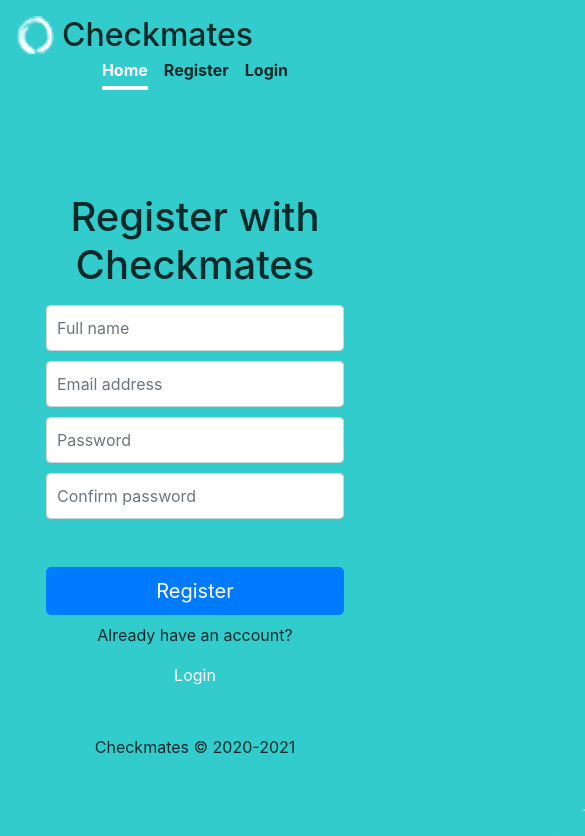
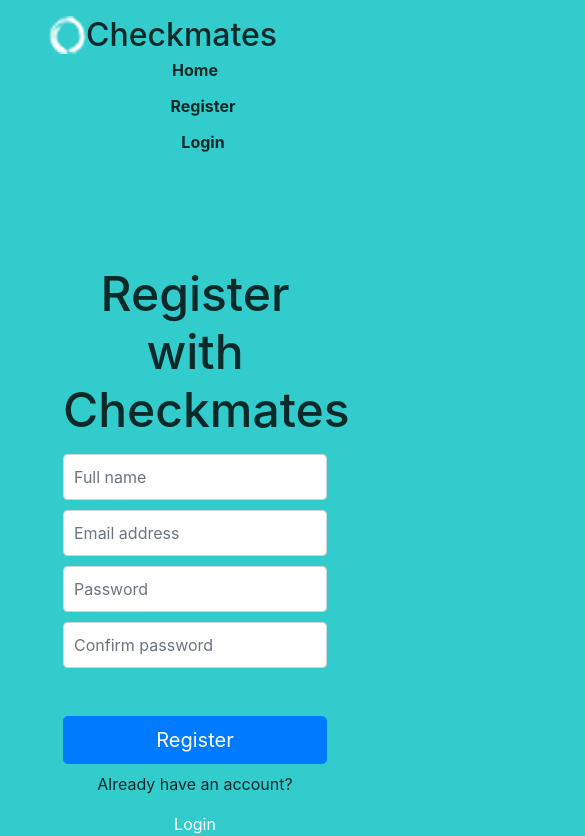
Before and after one commit to cianharry/checkmates, a React (Create React App) app in the folder cm-client/: page /register in a window 390 px wide. Shown: the top 836 px of the page, 585 px wide, since content can reach past the window. Built offline with nearby package versions, Linux system fonts and the light colour scheme; no server answers.

Commit message:
Created dashboard component and implented initial state check to ensutre profile is present for dashboard users. Tested with Reux Dev Tools, working as expected.

```diff
--- a/cm-client/package.json
+++ b/cm-client/package.json
@@ -7,8 +7,10 @@
     "@testing-library/react": "^11.1.0",
     "@testing-library/user-event": "^12.1.10",
     "axios": "^0.21.1",
+    "bootstrap": "^4.6.0",
     "moment": "^2.29.1",
     "react": "^17.0.2",
+    "react-bootstrap": "^1.5.2",
     "react-dom": "^17.0.2",
     "react-moment": "^1.1.1",
     "react-redux": "^7.2.3",
--- a/cm-client/public/index.html
+++ b/cm-client/public/index.html
@@ -13,6 +13,9 @@
 
     <link rel="manifest" href="%PUBLIC_URL%/manifest.json" />
 
+    <script src="https://kit.fontawesome.com/4f0a95a4ab.js" crossorigin="anonymous"></script>
+
+
     <title>Welcome to Checkm8s</title>
   </head>
   <body>
--- a/cm-client/src/App.css
+++ b/cm-client/src/App.css
@@ -142,7 +142,77 @@ input[type='text'] {
 }
 
 .symbol img {
-  position: absolute;
-  margin: 0 auto;
   z-index: 0;
+  text-align: center;
 }
+
+/* Mobile Styles */
+@media (max-width: 700px) {
+  .container {
+    margin-top: 8rem;
+  }
+
+  .symbol img {
+    display: none;
+  }
+
+  .hide-sm {
+    display: none;
+  }
+
+  /* Navbar */
+  .nav {
+    display: block;
+    text-align: center;
+  }
+
+  .navbar ul {
+    text-align: center;
+    justify-content: center;
+  }
+
+  .navbar h2 {
+    margin-bottom: 1rem;
+  }
+}
+
+/*
+ * -------- Move to DASHBOARD.css -----------
+ */
+.mainheading {
+  color: #0a2929;
+}
+.test {
+  background-color: #0a2929;
+}
+
+/* Utilities */
+.container {
+  max-width: 1600px;
+  margin: auto;
+  overflow: hidden;
+  padding: 0 2rem;
+  margin-bottom: 3rem;
+}
+
+/* Text Styles*/
+.x-large {
+  font-size: 4rem;
+  line-height: 1.2;
+  margin-bottom: 1rem;
+}
+
+.large {
+  font-size: 3rem;
+  line-height: 1.2;
+  margin-bottom: 1rem;
+}
+
+.lead {
+  font-size: 1.5rem;
+  margin-bottom: 1rem;
+}
+
+.text-center {
+  text-align: center;
+}
--- a/cm-client/src/App.js
+++ b/cm-client/src/App.js
@@ -33,8 +33,12 @@ const App = () => {
     <Provider store={store}>
         <Router>
           <Fragment>
+            <div className="test">
+
+            </div>
+            <div className="container">
             <Navbar/>
-            <section className="container">
+            <section className="">
               <Route exact path="/" component={ Home }/>
               <Alert/>
               <Switch>
@@ -46,6 +50,8 @@ const App = () => {
                   <img src={symbol} alt='logo' style={{opacity: '0.5'}}/>
               </div>
             </section>
+            </div>
+
           </Fragment>
         </Router>
     </Provider>
--- a/cm-client/src/actions/auth.js
+++ b/cm-client/src/actions/auth.js
@@ -3,7 +3,7 @@ import { setAlert } from './alerts';
 // importing the Auth token helper
 import setAuthToken from '../helpers/setAuthToken';
 // importing the action type constants
-import { REGISTRATION_SUCCESS, REGISTRATION_FAILURE, USER_PRESENT, AUTH_FAILURE, LOGIN_SUCCESS, LOGIN_FAILURE, LOGOUT } from './types';
+import { REGISTRATION_SUCCESS, REGISTRATION_FAILURE, USER_PRESENT, AUTH_FAILURE, LOGIN_SUCCESS, LOGIN_FAILURE, LOGOUT, CLEAR_USER_PROFILE } from './types';
 
 // CHECK USER AUTH STATUS
 export const userPresent = () => async dispatch => {
@@ -103,5 +103,11 @@ export const login = ( email, password ) => async dispatch => {
 
 // Logout user and clear the user profile
 export const logout = () => dispatch => {
-    dispatch({ type: LOGOUT });
+    dispatch({
+        type: CLEAR_USER_PROFILE
+    });
+    dispatch({
+        type: LOGOUT
+    });
+
 }
--- a/cm-client/src/actions/types.js
+++ b/cm-client/src/actions/types.js
@@ -10,4 +10,5 @@ export const LOGIN_SUCCESS = 'LOGIN_SUCCESS';
 export const LOGIN_FAILURE = 'LOGIN_FAILURE';
 export const LOGOUT = 'LOGOUT';
 export const GET_USER_PROFILE = 'GET_USER_PROFILE';
+export const CLEAR_USER_PROFILE = 'CLEAR_USER_PROFILE';
 export const PROFILE_ERROR = 'PROFILE_ERROR';
--- a/cm-client/src/components/dashboard/Dashboard.js
+++ b/cm-client/src/components/dashboard/Dashboard.js
@@ -1,16 +1,39 @@
-import React, { useEffect } from 'react'
+import React, { Fragment, useEffect } from 'react'
 import PropTypes from 'prop-types'
 import { connect } from 'react-redux'
 import { getCurrentUser } from '../../actions/profile'
+// REFERENCE https://www.educative.io/edpresso/how-to-create-a-loading-spinner-in-react
+import { Spinner } from 'react-bootstrap';
+import { Link } from 'react-router-dom';
+
 // destructuring props
 const Dashboard = ({getCurrentUser, auth, profile}) => {
     useEffect(() => {
         getCurrentUser();
     }, [])
-    return (
-        <div>
-            Dashboard
-        </div>
+    return profile.loading && profile.profile === null ? (
+        <Spinner
+            animation="border"
+            role="status">
+        </Spinner>
+    ) : (
+        <Fragment>
+            <h1 className="mainheading">Dashboard</h1>
+            <p className="lead">
+                <i className="fas fa-user pr-2"></i>
+                Welcome back { auth.user && auth.user.name }
+            </p>
+            { profile.profile !== null ? (
+                <Fragment>Has a profile</Fragment>
+            ) : (
+                <Fragment>
+                    <p>You need to add your profile information before accessing the checkmates dashboard </p>
+                    <Link to='/create-profile' className='btn btn-secondary'>
+                        Create Profile
+                    </Link>
+                </Fragment>
+            )}
+        </Fragment>
     )
 }
 
--- a/cm-client/src/components/layout/Home.js
+++ b/cm-client/src/components/layout/Home.js
@@ -1,7 +1,13 @@
-import { Link } from 'react-router-dom'
+import { Link, Redirect } from 'react-router-dom'
 import React from 'react'
+import { connect } from 'react-redux'
+import PropTypes from 'prop-types'
 
-const Home = () => {
+const Home = (props) => {
+    // redirect if user logged in
+    if(props.isAuth) {
+        return <Redirect to='/dashboard'/>
+    }
     return (
         <div className="text-center">
             <div className="cover-container d-flex h-100 p-3 mx-auto flex-column">
@@ -27,4 +33,12 @@ const Home = () => {
     )
 }
 
-export default Home
+Home.propTypes = {
+    isAuth: PropTypes.bool,
+}
+
+const mapStateToProps = state => ({
+    isAuth: state.auth.isAuthenticated
+})
+
+export default connect(mapStateToProps)(Home)
--- a/cm-client/src/components/layout/Navbar.js
+++ b/cm-client/src/components/layout/Navbar.js
@@ -14,9 +14,22 @@ const Navbar = (props) => {
     // Test_Id:     T033 - LOGOUT
     const userLinks = (
         <nav className="nav nav-masthead justify-content-center">
-            <Link className="nav-link active" to='/dashboard'>Dashboard</Link>
-            <Link className="nav-link" to='/checkins'>Checkins</Link>
-            <Link className="nav-link" onClick={props.logout} to='/logout'>Logout</Link>
+            <Link
+                className="nav-link"
+                to='/dashboard'>
+                    <i className='far fa-user-circle'/> <span className='hide-sm'> Dashboard</span>
+            </Link>
+            <Link
+                className="nav-link"
+                to='/checkins'><i className='fas fa-pencil-alt'/><span className='hide-sm'> Checkins</span>
+            </Link>
+
+            <Link
+                className="nav-link"
+                onClick={props.logout}
+                to='/logout'>
+                    <i className='fas fa-power-off'/><span className='hide-sm'> Logout</span>
+            </Link>
         </nav>
     );
     // setting the links for guest users
@@ -24,7 +37,7 @@ const Navbar = (props) => {
     // Test_Id:     T031
     const guestLinks = (
         <nav className="nav nav-masthead justify-content-center">
-            <Link className="nav-link active" to='/'>Home</Link>
+            <Link className="nav-link" to='/'>Home</Link>
             <Link className="nav-link" to='/register'>Register</Link>
             <Link className="nav-link" to='/login'>Login</Link>
         </nav>
@@ -34,7 +47,7 @@ const Navbar = (props) => {
         <header className="masthead">
             <div className="inner">
                 <img src={symbol} alt='logo'  style={{float: 'left'}}/>
-                <Link className="masthead-brand pl-2 h2" to='/'>Checkmates</Link>
+                <Link className="masthead-brand h2" to='/'>Checkmates</Link>
                 { !props.auth.loading && (<Fragment>{ props.auth.isAuthenticated ? userLinks : guestLinks }</Fragment>)}
             </div>
         </header>
--- a/cm-client/src/reducers/profile.js
+++ b/cm-client/src/reducers/profile.js
@@ -1,4 +1,4 @@
-import { GET_USER_PROFILE, PROFILE_ERROR } from '../actions/types';
+import { GET_USER_PROFILE, PROFILE_ERROR, CLEAR_USER_PROFILE } from '../actions/types';
 
 // initiliazing profile state
 const initState = {
@@ -21,6 +21,12 @@ export default function profile(state = initState, action) {
                 ...state,
                 error: action.payload
             }
+        case CLEAR_USER_PROFILE:
+            return {
+                ...state,
+                profile: null,
+                loading: false
+            }
         default:
             return state;
     }
```
Also changed, not shown: 1 other file (tests, documents, lock files or other folders).
